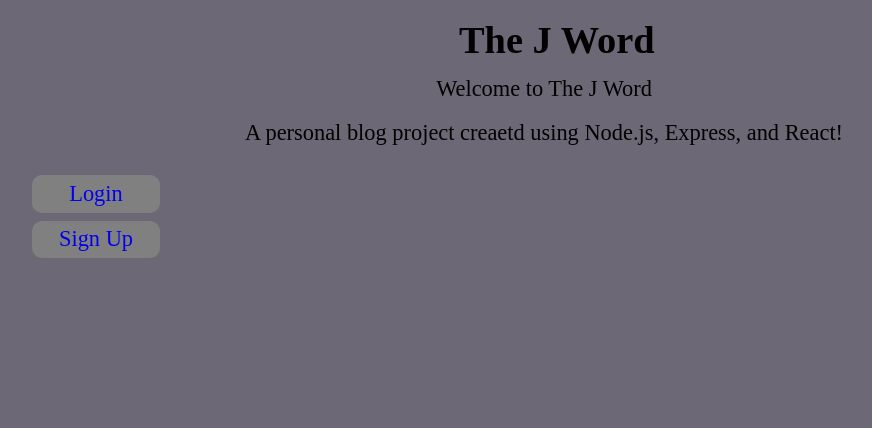
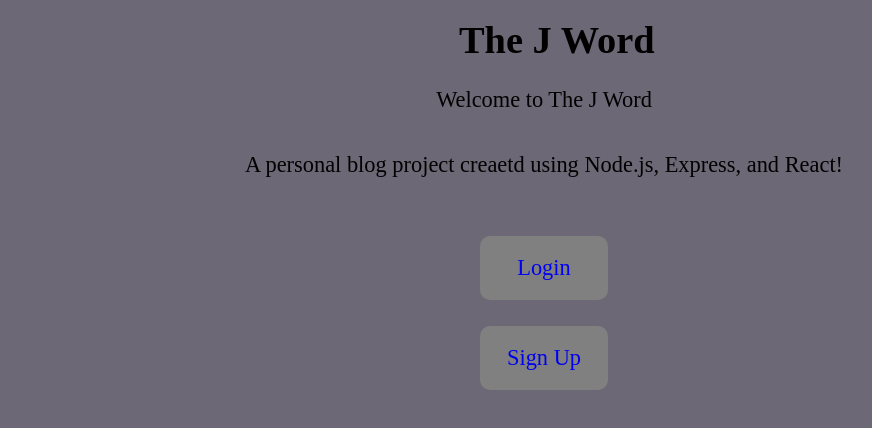
Before and after one commit to jkor2/blog_post_fullstack, a React (Create React App) app in the folder frontend/: page / in a window 1280 px wide. Shown: the top 428 px of the page, without its empty margins (96-968 px from the left). Built offline with nearby package versions, Linux system fonts and the light colour scheme.

Commit message:
Centered the homepage buttons

```diff
--- a/frontend/src/styles.css
+++ b/frontend/src/styles.css
@@ -29,12 +29,13 @@
   margin-bottom: 2%;
 }
 .login-singup {
-  height: 10vh;
-  width: 30vw;
+  height: 10%;
+  width: 100vw;
   display: flex;
   flex-direction: column;
   justify-content: space-between;
   align-items: center;
+
 }
 a {
   text-decoration: none;
```
